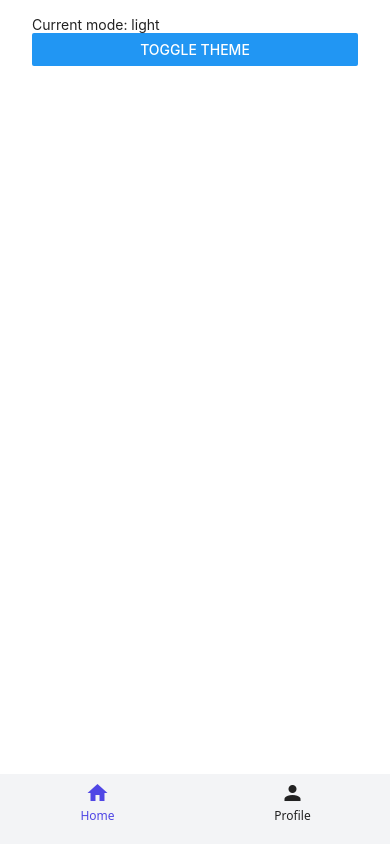
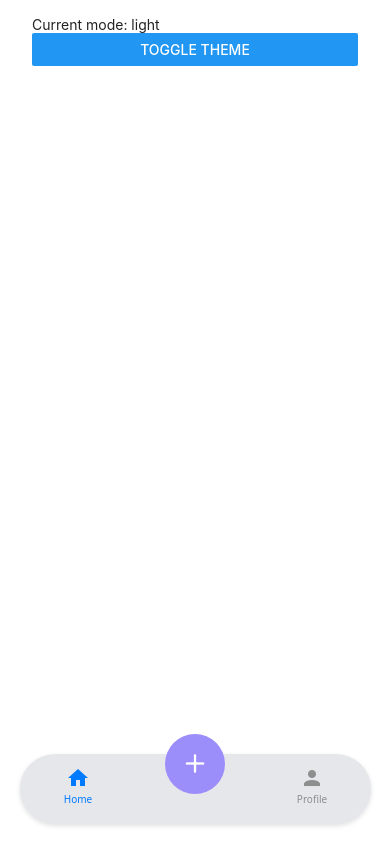
Before and after one commit to tranductanz/react-native-frame-demo, a React Native app: screen /MainTab in a window 390 px wide. Built offline with nearby package versions, Linux system fonts and the light colour scheme.

Commit message:
init curve

```diff
--- a/src/navigation/MainTab.tsx
+++ b/src/navigation/MainTab.tsx
@@ -1,9 +1,21 @@
 import { MaterialCommunityIcons } from '@expo/vector-icons';
+import Icon from '@expo/vector-icons/Feather';
 import { createBottomTabNavigator } from '@react-navigation/bottom-tabs';
 import React from 'react';
+import { StyleSheet, TouchableOpacity, View } from 'react-native';
 import HomeScreen from '../containers/Home';
 import ProfileScreen from '../containers/Profile';
 import { useTheme } from '../theme';
+
+const CustomTabBarButton = ({ children, onPress }: any) => (
+  <TouchableOpacity
+    style={styles.customButton}
+    onPress={onPress}
+  >
+    <View style={styles.customButtonInner}>{children}</View>
+  </TouchableOpacity>
+);
+
 
 const MainTab = () => {
   const MainTab = createBottomTabNavigator();
@@ -11,21 +23,25 @@ const MainTab = () => {
   return (
     <MainTab.Navigator
       screenOptions={{
-        tabBarShowLabel: true,
+        headerShown: false,
         tabBarStyle: {
+          backgroundColor: theme.colors.border,
+          position: 'absolute',
+          bottom: 20,
+          marginHorizontal: '5%',
           height: 70,
-          backgroundColor: theme.colors.card,
+          borderRadius: 50,
+          elevation: 5,
           borderTopWidth: 0,
+          shadowColor: '#000',
+          shadowOffset: { width: 0, height: 2 },
+          shadowOpacity: 0.12,
+          shadowRadius: 5,
         },
-        tabBarLabelStyle: {
-          fontSize: 12,
-          marginBottom: 6,
-        },
-        tabBarActiveTintColor: theme.colors.primary,
-        tabBarInactiveTintColor: theme.colors.text,
-        headerShown: false,
-      }}>
+      }}
+    >
       <MainTab.Screen options={{
+        tabBarIconStyle: { marginTop: 5 },
         tabBarIcon: ({ color }) => (
           <MaterialCommunityIcons name="home" size={24} color={color} />
         )
@@ -33,7 +49,28 @@ const MainTab = () => {
         name="Home"
         component={HomeScreen}
       />
+
+      <MainTab.Screen
+        name="Add"
+        component={() => null}
+        options={{
+          tabBarLabel: () => null,
+          tabBarIcon: ({ color }) => <Icon name="plus" size={28} color="#fff" />,
+          tabBarButton: (props) => <CustomTabBarButton {...props} />,
+        }}
+        listeners={{
+          tabPress: (e) => {
+            e.preventDefault(); // ngăn chuyển screen
+            console.log('Add button pressed');
+            // mở modal hoặc navigate tùy bạn
+          },
+        }}
+      />
+
+
+
       <MainTab.Screen options={{
+        tabBarIconStyle: { marginTop: 5 },
         tabBarIcon: ({ color }) => (
           <MaterialCommunityIcons name="account" size={24} color={color} />
         )
@@ -45,4 +82,22 @@ const MainTab = () => {
   )
 }
 
+const styles = StyleSheet.create({
+  customButton: {
+    top: -20,
+    justifyContent: 'center',
+    alignItems: 'center',
+    backgroundColor: 'transparent',
+  },
+  customButtonInner: {
+    width: 60,
+    height: 60,
+    borderRadius: 30,
+    backgroundColor: '#9b8efb',
+    justifyContent: 'center',
+    alignItems: 'center',
+    elevation: 5,
+  },
+});
+
 export default MainTab
```
